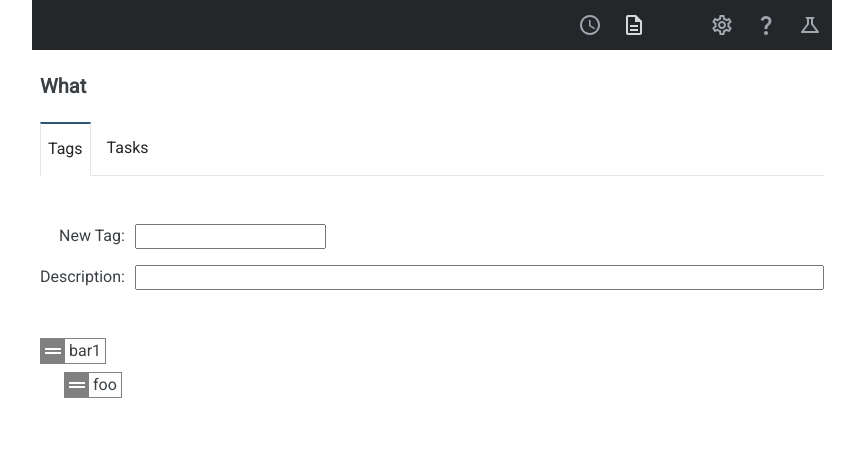
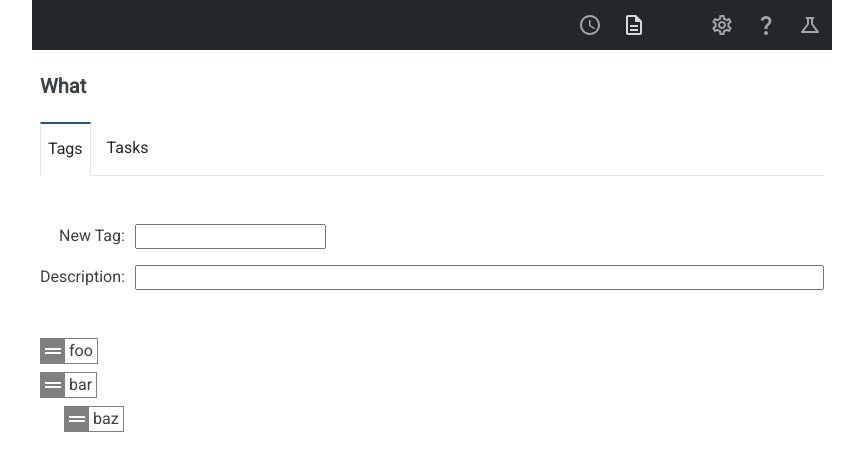
Before and after one commit to cwellsx/time, a React (Create React App) app: page /what in a window 1280 px wide. Shown: the top 470 px of the page, without its empty margins (208-1071 px from the left). Built offline with nearby package versions, Linux system fonts and the light colour scheme; some icons are missing; what date-and-time, raw.macro would draw is missing.

Commit message:
create a SampleTree and support dragging

```diff
--- a/src/model/parents.ts
+++ b/src/model/parents.ts
@@ -1,3 +1,3 @@
 export type Parents = {
-  [index: string]: string;
+  [index: string]: string | undefined;
 };
--- a/src/pages/What.tsx
+++ b/src/pages/What.tsx
@@ -5,7 +5,7 @@ import * as ReactRouter from 'react-router-dom';
 
 import { ErrorMessage } from '../error';
 import { Tabs } from '../tabs';
-import { EditTree, makeSampleTree } from '../tree';
+import { SampleTree } from '../tree';
 
 import type { WhatState } from "../states";
 import type { TabAction } from "../tabs";
@@ -175,7 +175,7 @@ export const What: React.FunctionComponent<WhatProps> = (props: WhatProps) => {
         {!key || validationErrorMessage ? undefined : newButtonText}
       </div>
       {showAll}
-      <EditTree roots={makeSampleTree()} />
+      <SampleTree />
     </React.Fragment>
   );
 };
--- a/src/tree/EditTree.tsx
+++ b/src/tree/EditTree.tsx
@@ -1,12 +1,15 @@
 import './editTree.sass';
 
 import React from 'react';
-import { DndProvider } from 'react-dnd';
+import { DndProvider, useDrag } from 'react-dnd';
 import { HTML5Backend } from 'react-dnd-html5-backend';
 
 import type { INode } from "./node";
 
-type EditTreeProps = { roots: INode[] };
+type EditTreeProps = {
+  roots: INode[];
+  setParent: (child: string, parent: string | null) => void;
+};
 export const EditTree: React.FunctionComponent<EditTreeProps> = (props: EditTreeProps) => {
   const { roots } = props;
   return (
@@ -19,9 +22,17 @@ export const EditTree: React.FunctionComponent<EditTreeProps> = (props: EditTree
 type ItemProps = { node: INode };
 export const Item: React.FunctionComponent<ItemProps> = (props: ItemProps) => {
   const { node } = props;
+
+  const [{ opacity }, drag, preview] = useDrag(() => ({
+    type: node.type,
+    collect: (monitor) => ({
+      opacity: monitor.isDragging() ? 0.4 : 1,
+    }),
+  }));
+
   return (
-    <div>
-      <div className="drag" />
+    <div ref={preview} style={{ opacity }}>
+      <div className="drag" ref={drag} />
       {node.render()}
     </div>
   );
--- /dev/null
+++ b/src/tree/SampleTree.tsx
@@ -0,0 +1,38 @@
+import React from 'react';
+
+import { EditTree } from './EditTree';
+import { makeNodes } from './makeNodes';
+
+import type { INode } from "./node";
+
+type Data = { key: string };
+type Parents = {
+  [index: string]: string | undefined;
+};
+const render = (item: Data): React.ReactNode => item.key;
+
+export const SampleTree: React.FunctionComponent = () => {
+  const [data, setData] = React.useState<Data[]>([{ key: "foo" }, { key: "bar" }, { key: "baz" }]);
+  const [parents, setParents] = React.useState<Parents>({ baz: "bar" });
+
+  const getParent = (key: string) => {
+    return parents[key] ?? null;
+  };
+
+  const setParent = (child: string, parent: string | null) => {
+    const newParents = Object.assign(parents) as Parents;
+    newParents[child] = parent ?? undefined;
+    setParents(newParents);
+  };
+
+  function makeSampleTree(): INode[] {
+    return makeNodes(
+      data,
+      (item) => item.key,
+      render,
+      getParent,
+      (item) => "sampleType"
+    );
+  }
+  return <EditTree roots={makeSampleTree()} setParent={setParent} />;
+};
--- a/src/tree/index.ts
+++ b/src/tree/index.ts
@@ -1,2 +1,3 @@
-export { makeNodes as makeTree, makeSampleTree } from "./makeNodes";
+export { makeNodes } from "./makeNodes";
 export { EditTree } from "./EditTree";
+export { SampleTree } from "./SampleTree";
--- a/src/tree/makeNodes.ts
+++ b/src/tree/makeNodes.ts
@@ -4,6 +4,7 @@ class NodeT<T> implements INode {
   private readonly data: T;
   private readonly renderT: (item: T) => React.ReactNode;
   readonly key: string;
+  readonly type: string;
   readonly parent: INode | null;
   readonly children: INode[];
 
@@ -11,10 +12,11 @@ class NodeT<T> implements INode {
     return this.renderT(this.data);
   }
 
-  constructor(data: T, key: string, renderT: (item: T) => React.ReactNode) {
+  constructor(data: T, key: string, type: string, renderT: (item: T) => React.ReactNode) {
     this.data = data;
     this.renderT = renderT;
     this.key = key;
+    this.type = type;
     this.parent = null;
     this.children = [];
   }
@@ -24,10 +26,10 @@ export function makeNodes<T>(
   data: T[],
   getKey: (item: T) => string,
   render: (item: T) => React.ReactNode,
-  getParent: (key: string) => string | null
+  getParent: (key: string) => string | null,
+  getType: (item: T) => string
 ): INode[] {
-  const nodes: INode[] = data.map((data) => new NodeT(data, getKey(data), render));
-  console.log("makeTree nodes: " + JSON.stringify(nodes, ["key", "children"]));
+  const nodes: INode[] = data.map((data) => new NodeT(data, getKey(data), getType(data), render));
 
   const dictionary: { [index: string]: INode } = {};
   for (const node of nodes) dictionary[node.key] = node;
@@ -43,23 +45,5 @@ export function makeNodes<T>(
     }
   }
 
-  console.log(`makeTree tree` + JSON.stringify(tree, ["key", "children"]));
   return tree;
 }
-
-type Data = { key: string };
-const data: Data[] = [{ key: "foo" }, { key: "bar1" }];
-const getParent = (key: string) => {
-  switch (key) {
-    case "foo":
-      return "bar1";
-    default:
-      return null;
-  }
-};
-const render = (item: Data): React.ReactNode => item.key;
-
-export function makeSampleTree(): INode[] {
-  const foo = 2;
-  return makeNodes(data, (item) => item.key, render, getParent);
-}
--- a/src/tree/node.ts
+++ b/src/tree/node.ts
@@ -3,4 +3,5 @@ export interface INode {
   parent: INode | null;
   children: INode[];
   render(): React.ReactNode;
+  type: string;
 }
```
Also changed, not shown: 1 other file (tests, documents, lock files or other folders).
